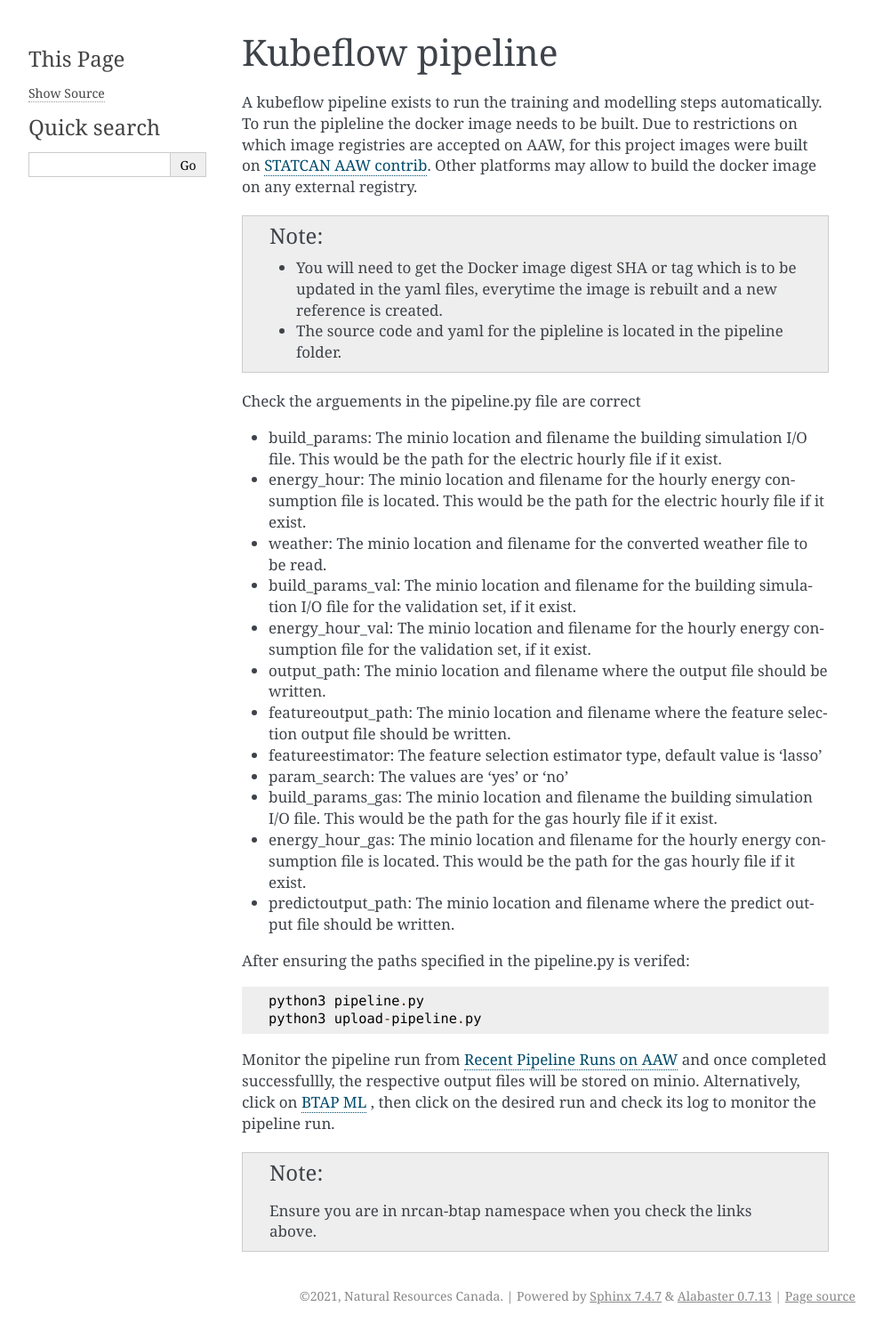
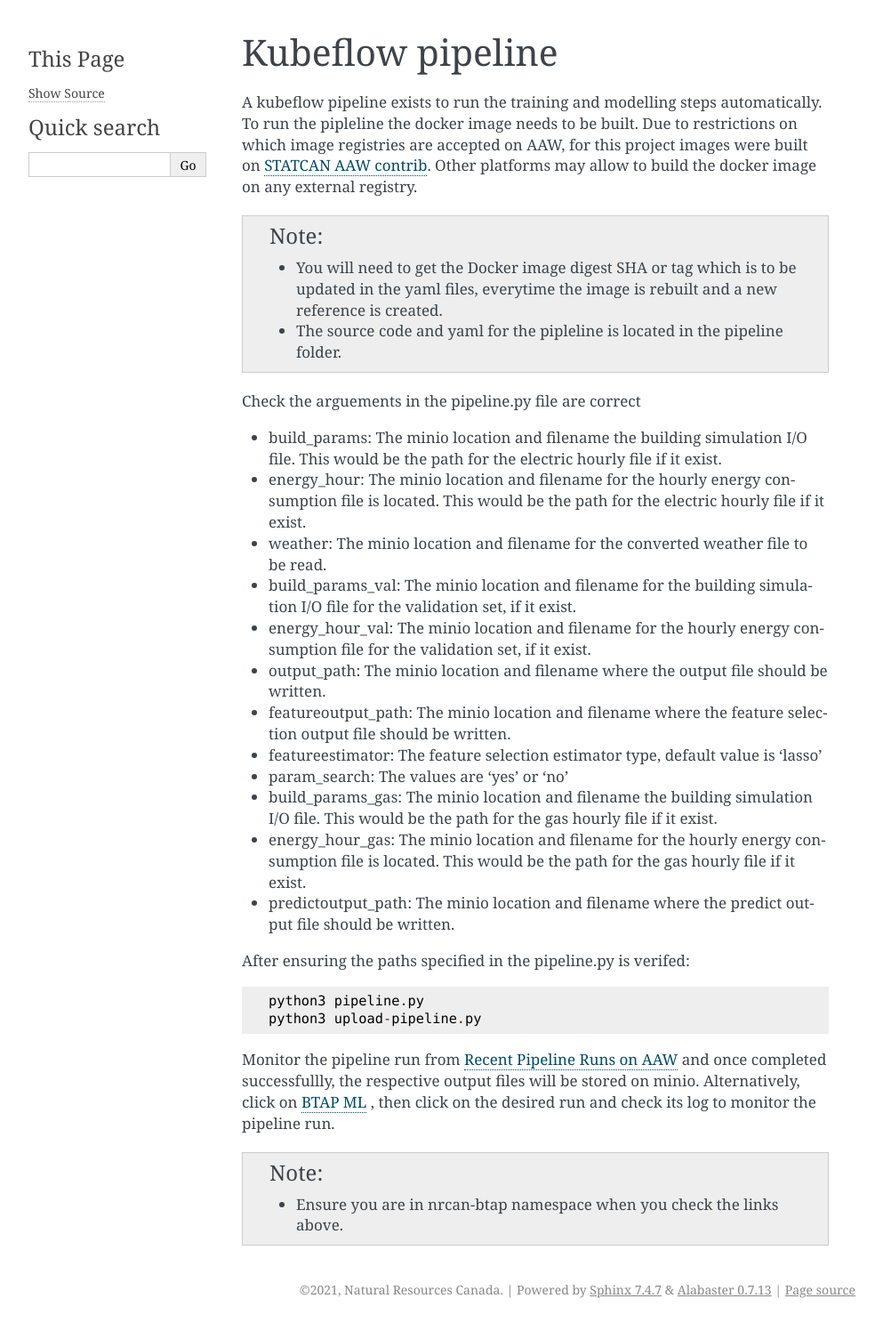
Before and after one commit to canmet-energy/btap_ml, a Sphinx documentation site: the page built from docs/usage/kubeflow_pipeline.rst, in a window 1280 px wide. Shown: the whole page at 89% size, without its empty margins (148-1141 px from the left). Built offline with Sphinx 7.4.7, drawn with Linux system fonts in a browser that asks for light colours.

```diff
--- a/docs/usage/kubeflow_pipeline.rst
+++ b/docs/usage/kubeflow_pipeline.rst
@@ -38,4 +38,4 @@ Monitor the pipeline run from `Recent Pipeline Runs on AAW <https://kubeflow.aaw
 
 
 .. note::
-   Ensure you are in nrcan-btap namespace when you check the links above.
+   - Ensure you are in nrcan-btap namespace when you check the links above.
```
